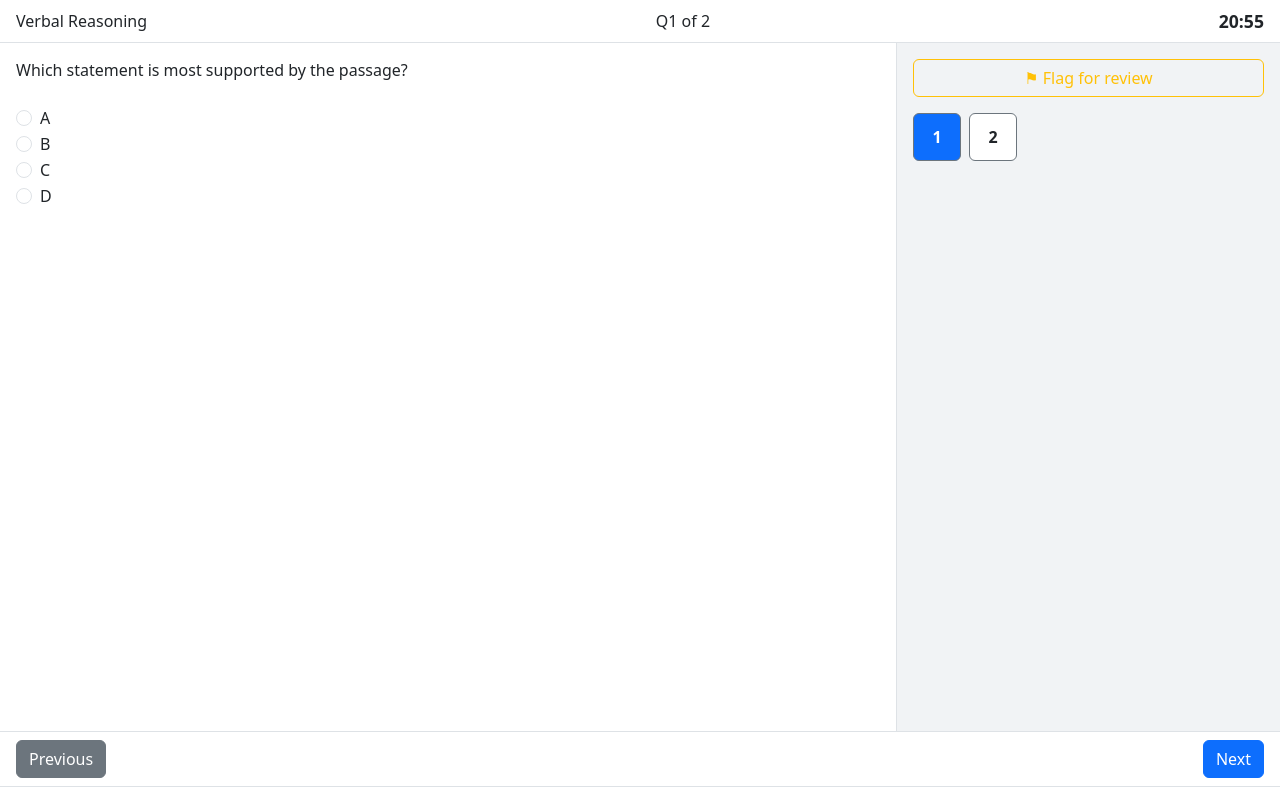
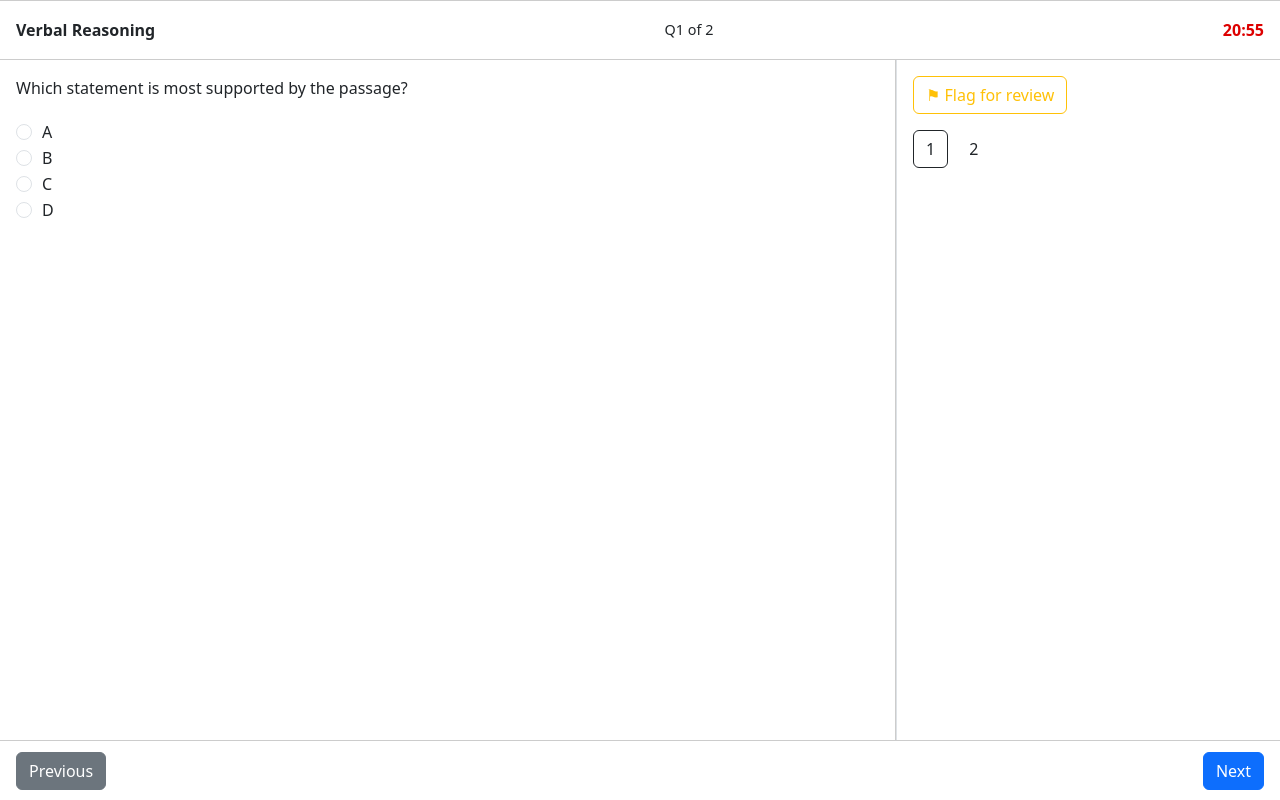
Before and after one commit to Amelia020182/themedicroute, a plain HTML site: page index.html in a window 1280 px wide. Drawn offline with nearby package versions, Linux system fonts and the light colour scheme.

Commit message:
Update styles.css

```diff
--- a/styles.css
+++ b/styles.css
@@ -1,13 +1,69 @@
-body, h1, h2, h3, p, ul, li, form { margin: 0; padding: 0; }
-body { font-family: Arial, sans-serif; background: #f8f9fa; }
-.header, .footer { background: #ffffff; border-bottom: 1px solid #dee2e6; }
-.footer { border-top: 1px solid #dee2e6; }
-.main-content { height: calc(100vh - 112px); }
-.question-pane { width: 70%; overflow-y: auto; background: #ffffff; }
-.sidebar { width: 30%; background: #f1f3f5; overflow-y: auto; }
-#palette button { width: 3rem; height: 3rem; border: 1px solid #6c757d; background: #ffffff; font-weight: bold; }
-#palette button.active { background: #0d6efd; color: #fff; }
-#palette button.review { background: #ffc107; }
-#timer { font-weight: bold; font-size: 1.1rem; }
-#question-text { margin-bottom: 1.5rem; font-size: 1rem; line-height: 1.4; }
-.form-check-label { cursor: pointer; }
+/* Reset margins/padding */
+* {
+  margin: 0;
+  padding: 0;
+  box-sizing: border-box;
+}
+
+/* Body & fonts */
+body {
+  font-family: Arial, sans-serif;
+  background-color: #f4f4f4;  /* light grey background */
+  color: #333;
+}
+
+/* Header & footer bars */
+.header, .footer {
+  background-color: #fff;
+  border-bottom: 1px solid #ccc;
+  border-top: 1px solid #ccc;
+  height: 60px;
+  display: flex;
+  align-items: center;
+  padding: 0 20px;
+}
+.footer {
+  border-bottom: none;
+}
+
+#section-name {
+  font-weight: bold;
+  font-size: 1rem;
+}
+#question-counter {
+  font-size: 0.9rem;
+}
+#timer {
+  font-size: 1rem;
+  font-weight: bold;
+  color: #d00;  /* red timer */
+}
+
+/* Main content split */
+.main-content {
+  display: flex;
+  height: calc(100vh - 120px); /* total viewport minus header+footer */
+}
+
+/* Question pane styling */
+.question-pane {
+  width: 70%;
+  background-color: #fff;
+  padding: 20px;
+  overflow-y: auto;
+  border-right: 1px solid #ccc;
+}
+#question-text {
+  margin-bottom: 20px;
+  font-size: 1rem;
+  line-height: 1.5;
+}
+.form-check {
+  margin-bottom: 12px;
+}
+.form-check-input {
+  margin-right: 10px;
+}
+
+/* Sidebar (palette + flag) */
+.sidebar {
```
